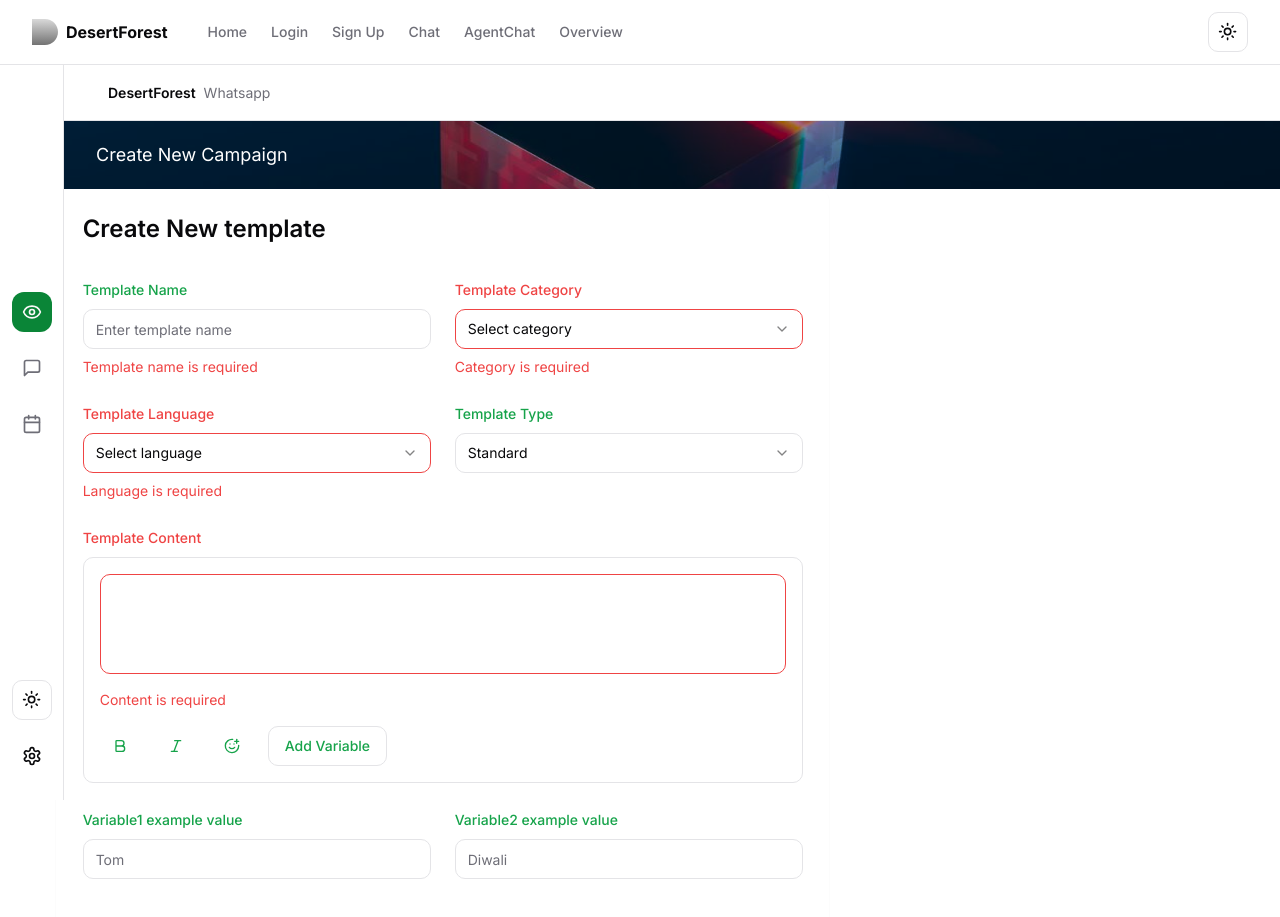
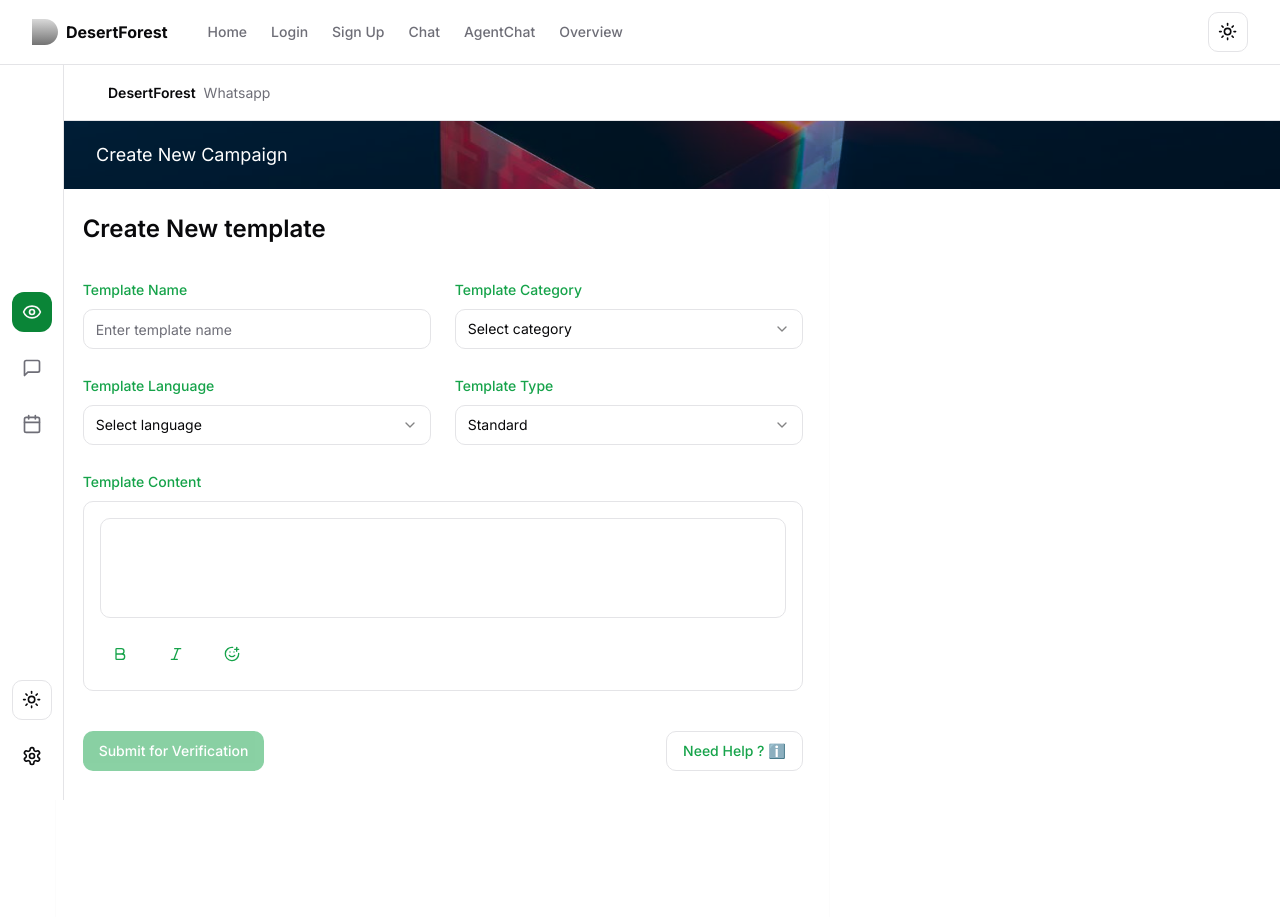
Before and after one commit to rajendradoodletech/dt_frontend, a Next.js app: page /dashboard/newtemplate in a window 1280 px wide. Shown: the top 917 px of the page. Built offline with nearby package versions, Linux system fonts and the light colour scheme; grey boxes are pictures that could not be loaded.

Commit message:
create template

```diff
--- a/src/components/templatecomponents/newtemplate.tsx
+++ b/src/components/templatecomponents/newtemplate.tsx
@@ -29,24 +29,25 @@ import { Bold, Italic, SmilePlus, Image as ImageIcon, FileText, Video, Phone, Li
 import data from '@emoji-mart/data'
 import dynamic from 'next/dynamic'
 import { debounce } from 'lodash'
+const backendAPI = "http://localhost:8000"
 
 const Picker = dynamic(() => import('@emoji-mart/react'), { ssr: false })
 
 const formSchema = z.object({
-  templateName: z.string().min(1, "Template name is required"),
-  category: z.string().min(1, "Category is required"),
-  language: z.string().min(1, "Language is required"),
-  templateType: z.enum(["standard", "media"]),
-  content: z.string().min(1, "Content is required").refine((val) => val.trim() !== '', {
-    message: "Content cannot be empty",
-  }),
-  showHeader: z.boolean(),
-  showButtons: z.boolean(),
-  showFooter: z.boolean(),
-  headerType: z.enum(["text", "image", "video", "document"]).optional(),
-  headerContent: z.string().optional(),
-  buttonCount: z.number().min(1).max(4).default(1),
-  footerContent: z.string().optional(),
+  // templateName: z.string().min(1, "Template name is required"),
+  // category: z.string().min(1, "Category is required"),
+  // language: z.string().min(1, "Language is required"),
+  // templateType: z.enum(["standard", "media"]),
+  // content: z.string().min(1, "Content is required").refine((val) => val.trim() !== '', {
+  //   message: "Content cannot be empty",
+  // }),
+  // showHeader: z.boolean(),
+  // showButtons: z.boolean(),
+  // showFooter: z.boolean(),
+  // headerType: z.enum(["text", "image", "video", "document"]).optional(),
+  // headerContent: z.string().optional(),
+  // buttonCount: z.number().min(1).max(4).default(1),
+  // footerContent: z.string().optional(),
 })
 
 type FormData = z.infer<typeof formSchema>
@@ -101,7 +102,7 @@ export default function TemplateCreator() {
 
   const handleContentChange = useCallback(
     debounce((e: React.FormEvent<HTMLDivElement>) => {
-      const newContent = e.currentTarget.innerHTML
+      const newContent = e.target.innerHTML
       setLocalContent(newContent)
       setValue('content', newContent, {
         shouldValidate: true,
@@ -110,7 +111,7 @@ export default function TemplateCreator() {
       })
       setContent(newContent)
       trigger('content')
-    }, 300),
+    }, 8000),
     [setValue, setContent, trigger]
   )
 
@@ -174,13 +175,35 @@ export default function TemplateCreator() {
   }, [handleContentChange])
 
   const onSubmit = async (data: FormData) => {
-    try {
-      const response = await axios.post('/api/templates', data)
-      console.log('Template submitted:', response.data)
+    console.log("Create template")
+    console.log(watch())
+    let fData = watch()
+    const formData = new FormData();
+
+    Object.keys(fData).forEach((key) => {
+      if (Array.isArray(fData[key])) {
+        // Handle arrays (e.g., buttons)
+        fData[key].forEach((item, index) => {
+          formData.append(`${key}[${index}]`, JSON.stringify(item));
+        });
+      } else {
+        // Handle other key-value pairs
+        formData.append(key, fData[key]);
+      }
+    });
+
+    // Debugging: Log FormData entries
+    for (let [key, value] of formData.entries()) {
+      console.log(key, value);
+    }
+
+    axios.post(`${backendAPI}/template/create`, formData)
+    .then(res => {
       setShowCelebration(true)
-    } catch (error) {
-      console.error('Error submitting template:', error)
-    }
+    })
+    .catch(err => {
+      alert("Something went wrong")
+    })
   }
 
   const renderHeaderInput = () => {
@@ -453,25 +476,12 @@ export default function TemplateCreator() {
                   />
                 </PopoverContent>
               </Popover>
-              <Button type="button" variant="outline" className="text-green-600 hover:bg-green-50 transition-all duration-200 ease-in-out hover:scale-105" onClick={handleAddVariable}>
+              {/* <Button type="button" variant="outline" className="text-green-600 hover:bg-green-50 transition-all duration-200 ease-in-out hover:scale-105" onClick={handleAddVariable}>
                 Add Variable
-              </Button>
+              </Button> */}
             </div>
           </div>
         </div>
-
-        {templateType === 'standard' && (
-          <div className="grid grid-cols-2 gap-6">
-            <div className="space-y-2">
-              <Label className="text-green-600">Variable1 example value</Label>
-              <Input placeholder="Tom" />
-            </div>
-            <div className="space-y-2">
-              <Label className="text-green-600">Variable2 example value</Label>
-              <Input placeholder="Diwali" />
-            </div>
-          </div>
-        )}
 
         {templateType === 'media' && (
           <div className="space-y-6">
```
